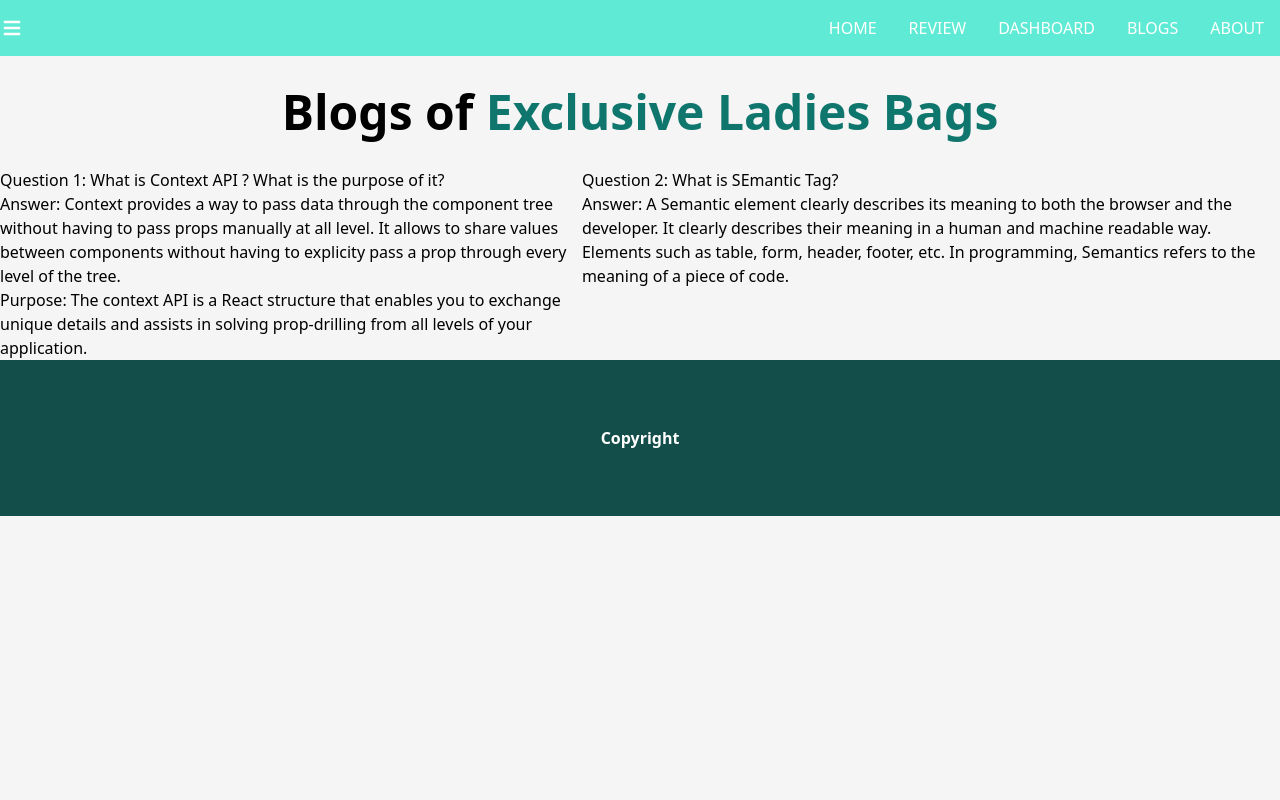
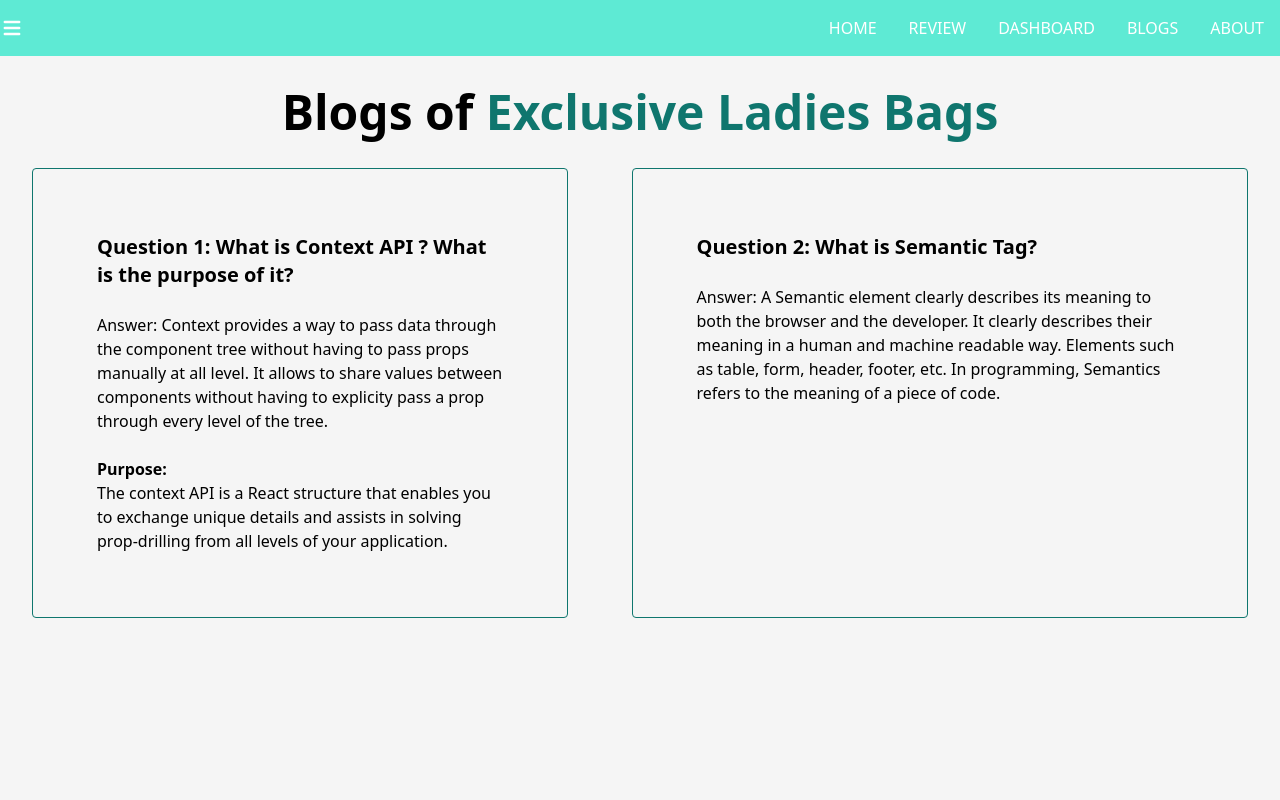
Before and after one commit to Shimu21/Assignment9-DeveloperPortfolio, a React (Create React App) app: page /blogs in a window 1280 px wide. Shown: the top 800 px of the page. Built offline with nearby package versions, Linux system fonts and the light colour scheme.

Commit message:
final touch

```diff
--- a/src/components/About/About.js
+++ b/src/components/About/About.js
@@ -4,7 +4,15 @@ const About = () => {
     return (
         <div>
             <h1 className='text-5xl font-bold text-center mt-8 mb-8'>Explore <span className='text-teal-700'>Us</span></h1>
-
+            <div className='justify-items-center'>
+                <h1 className='text-1xl font-bold text-center'>Buy most exclusive and fashionable ladies hand bags from our store.
+                    World's largest bag collections you will find here.
+                    Choose your favorite collections and order now !!!
+                </h1>
+                <div className='flex justify-center'>
+                    <button className='font-bold bg-teal-700 p-2 px-8 mt-16 mb-56 rounded hover:bg-sky-700'>Grab Now</button>
+                </div>
+            </div>
         </div>
     );
 };
--- a/src/components/Blogs/Blogs.js
+++ b/src/components/Blogs/Blogs.js
@@ -4,20 +4,23 @@ const Blogs = () => {
     return (
         <div>
             <h1 className='text-5xl font-bold text-center mt-8 mb-8'>Blogs of <span className='text-teal-700'>Exclusive Ladies Bags</span> </h1>
-            <div className='md:flex justify-between'>
-                <div>
-                    <h1>Question 1: What is Context API ? What is the purpose of it?</h1>
+            <div className='md:flex justify-around'>
+                <div className='border border-teal-700	rounded mx-8 mb-56 p-16 '>
+                    <h1 className='text-xl font-bold'>Question 1: What is Context API ? What is the purpose of it?</h1>
+                    <br />
                     <p>Answer: Context provides a way to pass data through the component
                         tree without having to pass props manually at all level.
                         It allows to share values between components without having to explicity
                         pass a prop through every level of the tree.
                     </p>
-                    <p>Purpose: The context API is a React structure that enables you to exchange unique details
-                        and assists in solving prop-drilling from all levels of your application.
-                    </p>
+                    <br />
+                    <h1 className='font-bold'>Purpose:</h1>
+                    <p>The context API is a React structure that enables you to exchange unique details
+                        and assists in solving prop-drilling from all levels of your application.</p>
                 </div>
-                <div>
-                    <h1>Question 2: What is SEmantic Tag?</h1>
+                <div className='border border-teal-700	rounded mx-8 mb-56 p-16 '>
+                    <h1 className='text-xl font-bold'>Question 2: What is Semantic Tag?</h1>
+                    <br />
                     <p>Answer: A Semantic element clearly describes its meaning to both the browser and the developer.
                         It clearly describes their meaning in a human and machine readable way.
                         Elements such as table, form, header, footer, etc. In programming, Semantics refers to the meaning of
--- a/src/components/Dashboard/Dashboard.js
+++ b/src/components/Dashboard/Dashboard.js
@@ -3,7 +3,7 @@ import React from 'react';
 const Dashboard = () => {
     return (
         <div>
-            <h1 className='text-5xl font-bold text-center mt-8 mb-8'>Dashboard<span className='text-teal-700'>Features</span> </h1>
+            <h1 className='text-5xl font-bold text-center mt-8 mb-96'>Dashboard<span className='text-teal-700'>Features</span> </h1>
         </div>
     );
 };
```
